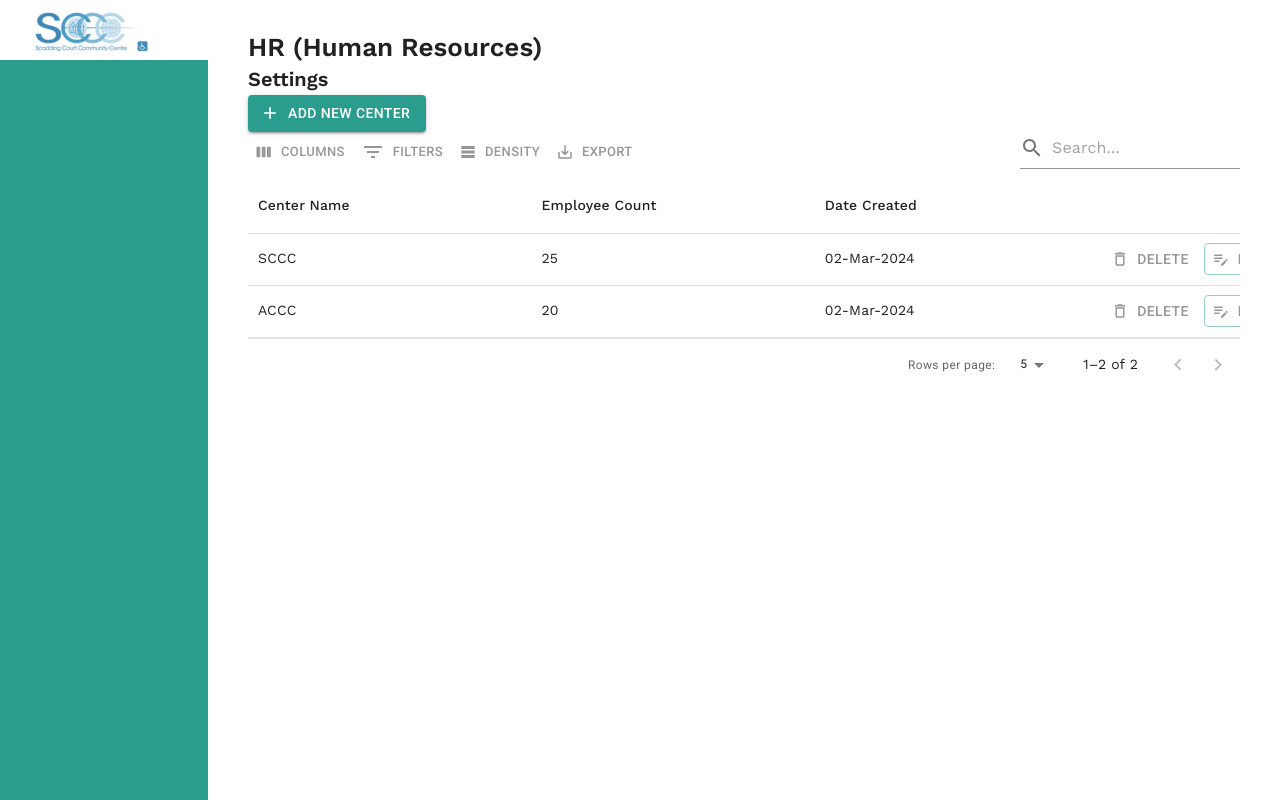
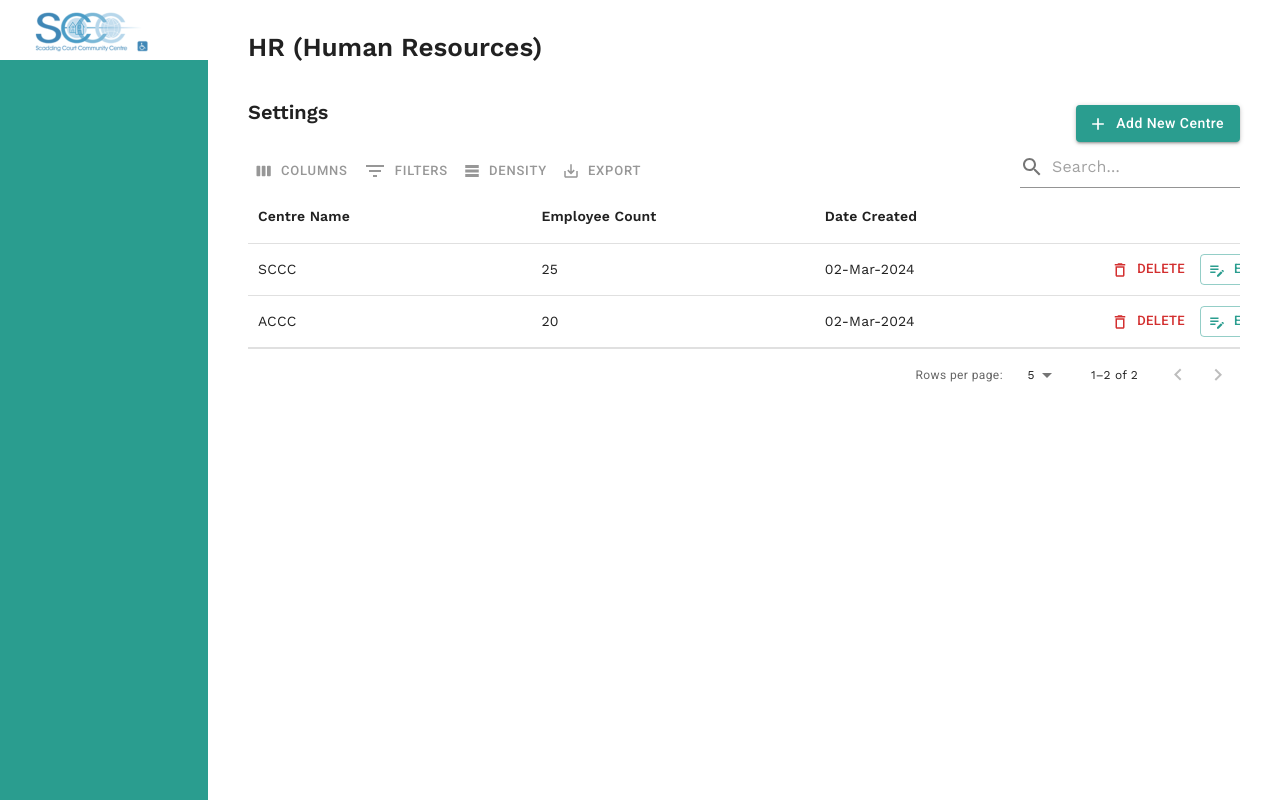
Before and after one commit to Idea-Theorem/sccc-budget-planner-fe, a React (Vite) app: page /hr/settings in a window 1280 px wide. Built offline with nearby package versions, Linux system fonts and the light colour scheme.

Commit message:
HR Settings

```diff
--- a/src/pages/Components/HRComponents/HRSettings/index.tsx
+++ b/src/pages/Components/HRComponents/HRSettings/index.tsx
@@ -1,24 +1,38 @@
 import { styled } from "@mui/material/styles";
 import { DataGrid, GridColDef, GridToolbar } from "@mui/x-data-grid";
 import Box from "@mui/material/Box";
+import DeleteOutlineIcon from "@mui/icons-material/DeleteOutline";
+import EditNoteIcon from "@mui/icons-material/EditNote";
+import { Button, Stack, Typography } from "@mui/material";
 import InputSearch from "../../../../components/Input";
-import DeleteOutlineIcon from "@mui/icons-material/DeleteOutline";
-import Typography from "@mui/material/Typography";
-import AddIcon from "@mui/icons-material/Add";
-import EditNoteIcon from "@mui/icons-material/EditNote";
-import { Button, Stack } from "@mui/material";
-const StyledBox = styled(Box)(({}) => ({
+import Buttons from "../../../../components/Button";
+import AddIcon from '@mui/icons-material/Add';
+const StyledBox = styled(Box)(({ theme }) => ({
   "&.mainTableBlock": {
     width: "100%",
     position: "relative",
   },
 
+  ".MuiTypography-h3": {
+    margin: " 0 0 33px",
+  },
+
+  ".MuiTypography-h6": {
+    margin: " 0 0 23px",
+  },
+
   "& .MuiDataGrid-toolbarContainer": {
-    marginBottom: "10px",
+    marginBottom: "1px",
 
     "& .MuiButtonBase-root": {
+      color: "#979797 !important",
       fontSize: "13px",
-      letterSpacing: "1",
+      letterSpacing: "0.8px",
+      marginRight: "-1px",
+
+      "&:hover": {
+        color: `${theme.palette.primary.main} !important`,
+      },
     },
   },
 }));
@@ -44,19 +58,11 @@ const StyleDataGrid = styled(DataGrid)(({ theme }) => ({
       outline: "none",
     },
   },
-  "& .MuiButton-root": {
-    color: "#979797",
-    fontSize: "14px",
-    lineHeight: "24px",
-    "&:hover": {
-      background: "none",
-    },
-  },
   "& .MuiDataGrid-columnHeaderTitle": {
     color: "rgba(0, 0, 0, 0.87)",
     fontSize: "14px",
     lineHeight: "24px",
-    fontWeight: "500",
+    fontWeight: "600",
     fontFamily: "Work Sans, sans-serif",
     letterSpacing: "0.17px",
   },
@@ -91,12 +97,14 @@ const StyleDataGrid = styled(DataGrid)(({ theme }) => ({
       fontSize: "12px",
       lineHeight: "20px",
       fontWeight: "400",
-      fontFamily: "Roboto, sans-serif",
+      fontFamily: "Work Sans, sans-serif",
       letterSpacing: "0.4px",
     },
   },
   "& .MuiTablePagination-displayedRows": {
     color: "rgba(0, 0, 0, 0.87)",
+    fontSize: "12px",
+    fontFamily: "Work Sans, sans-serif",
   },
   ".MuiDataGrid-cell": {
     overflow: "visible !important",
@@ -122,12 +130,14 @@ const rows = [
     lYearBudget: "02-Mar-2024",
   },
 ];
-interface HRTableProps {}
-const HRSettings: React.FC<HRTableProps> = ({}) => {
+interface HRTableProps {
+  onEdit?: () => void;
+}
+const HRSettings: React.FC<HRTableProps> = ({ }) => {
   const columns: GridColDef[] = [
     {
       field: "departmentName",
-      headerName: "Center Name",
+      headerName: "Centre Name",
       sortable: false,
       editable: false,
       flex: 1,
@@ -173,19 +183,16 @@ const HRSettings: React.FC<HRTableProps> = ({}) => {
     },
   ];
   return (
-    <>
-      <Typography variant="h3">HR (Human Resources)</Typography>
-      <Typography variant="h6">
-        Settings
+    <StyledBox>
+      <Typography className="hrBlockTitle" variant="h3">
+        HR (Human Resources)
       </Typography>
-      <Button
-        variant="contained"
-        color="primary"
-        size="medium"
-        startIcon={<AddIcon />}
-      >
-        Add New Center
-      </Button>
+      <Stack direction="row" alignItems="center" justifyContent="space-between" >
+        <Typography className="hrBlockTitle" variant="h6">
+          Settings
+        </Typography>
+        <Buttons btntext="Add New Centre" variant="contained" startIcon={<AddIcon/>} />
+      </Stack>
       <StyledBox className="mainTableBlock">
         <InputSearch placeholder="Search..." />
         <StyleDataGrid
@@ -201,7 +208,7 @@ const HRSettings: React.FC<HRTableProps> = ({}) => {
           slots={{ toolbar: GridToolbar }}
         />
       </StyledBox>
-    </>
+    </StyledBox>
   );
 };
 export default HRSettings;
```
